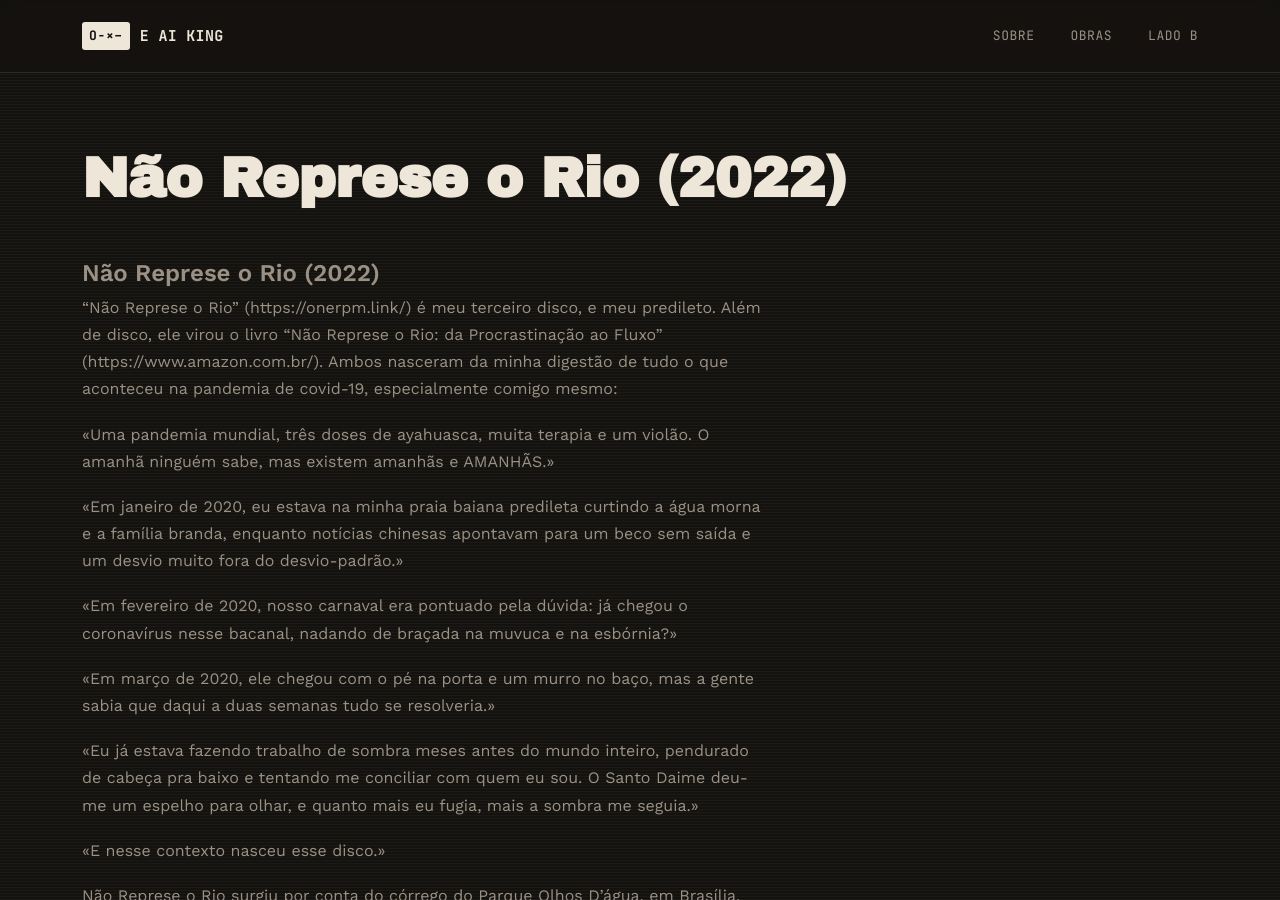
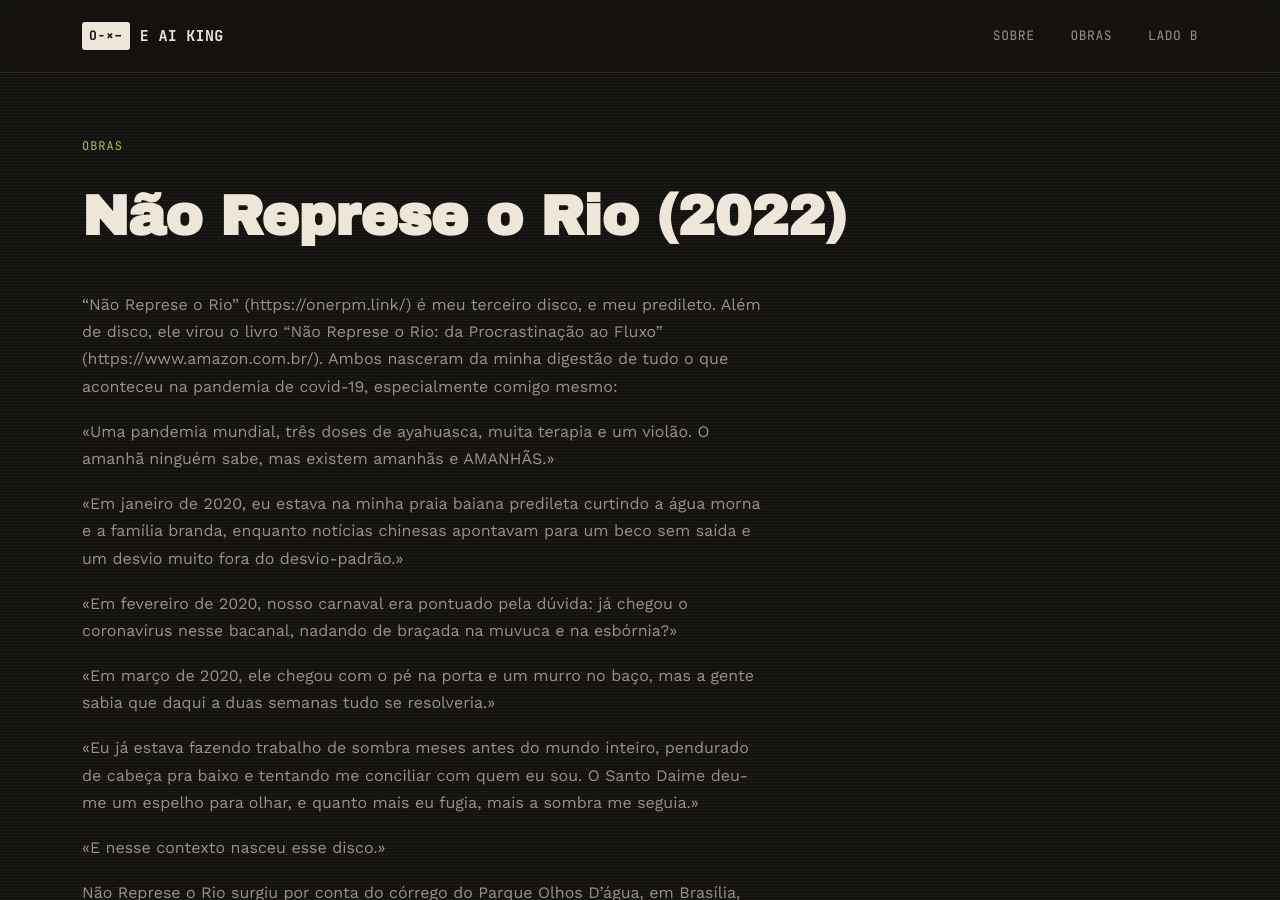
Before and after one commit to srcaetano/eaiking.github.io, a Jekyll site: the page built from disco-2022-nao-represe-o-rio.md, in a window 1280 px wide and 900 px high. Built offline with Jekyll 4.4.1, drawn with Linux system fonts in a browser that asks for light colours; our own code applies the rules of GitHub Pages for plain Markdown files.

Commit message:
Revise layout and title for 'Não Represe o Rio'
Updated the file layout and title for the page.

```diff
--- a/disco-2022-nao-represe-o-rio.md
+++ b/disco-2022-nao-represe-o-rio.md
@@ -1,4 +1,8 @@
-# Não Represe o Rio (2022)
+---
+layout: page
+title: Não Represe o Rio (2022)
+eyebrow: Obras
+---
 
 "Não Represe o Rio" (https://onerpm.link/) é meu terceiro disco, e meu predileto. Além de disco, ele virou o livro "Não Represe o Rio: da Procrastinação ao Fluxo" (https://www.amazon.com.br/). Ambos nasceram da minha digestão de tudo o que aconteceu na pandemia de covid-19, especialmente comigo mesmo:
 
```
